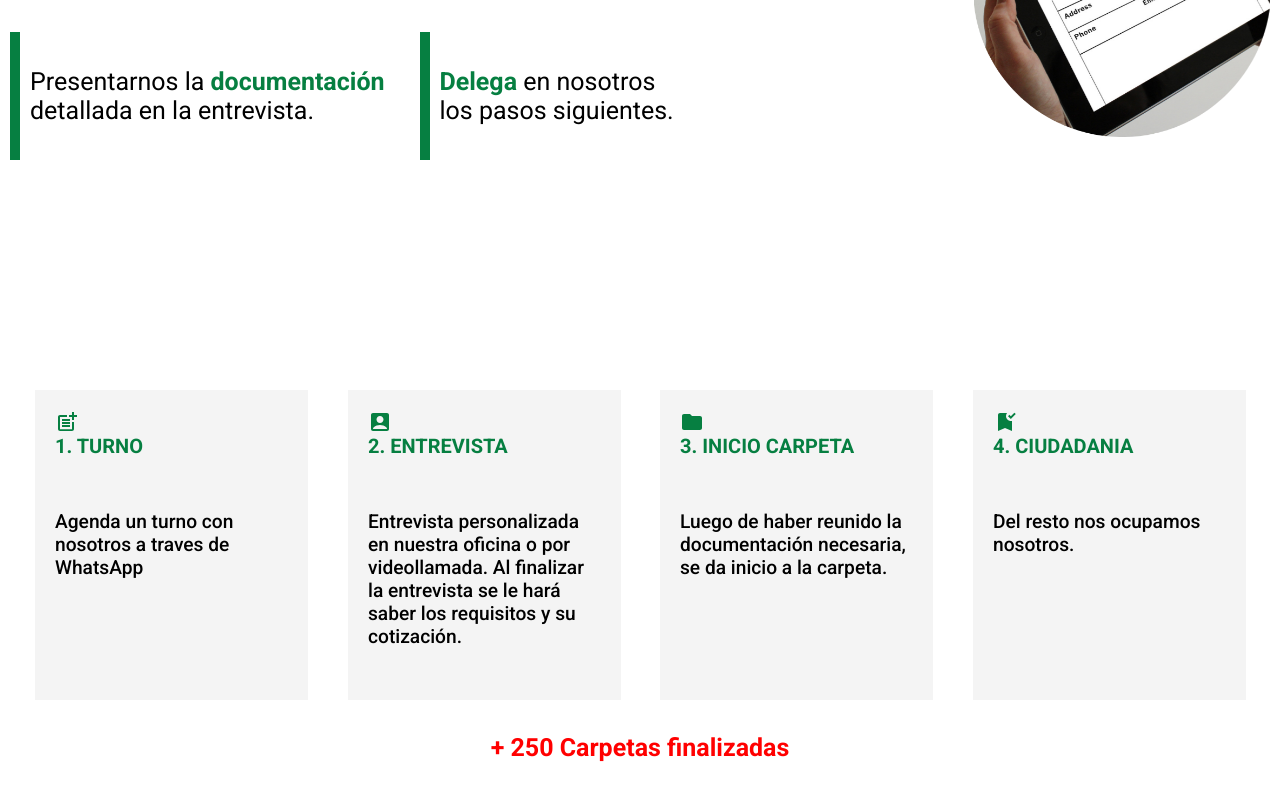
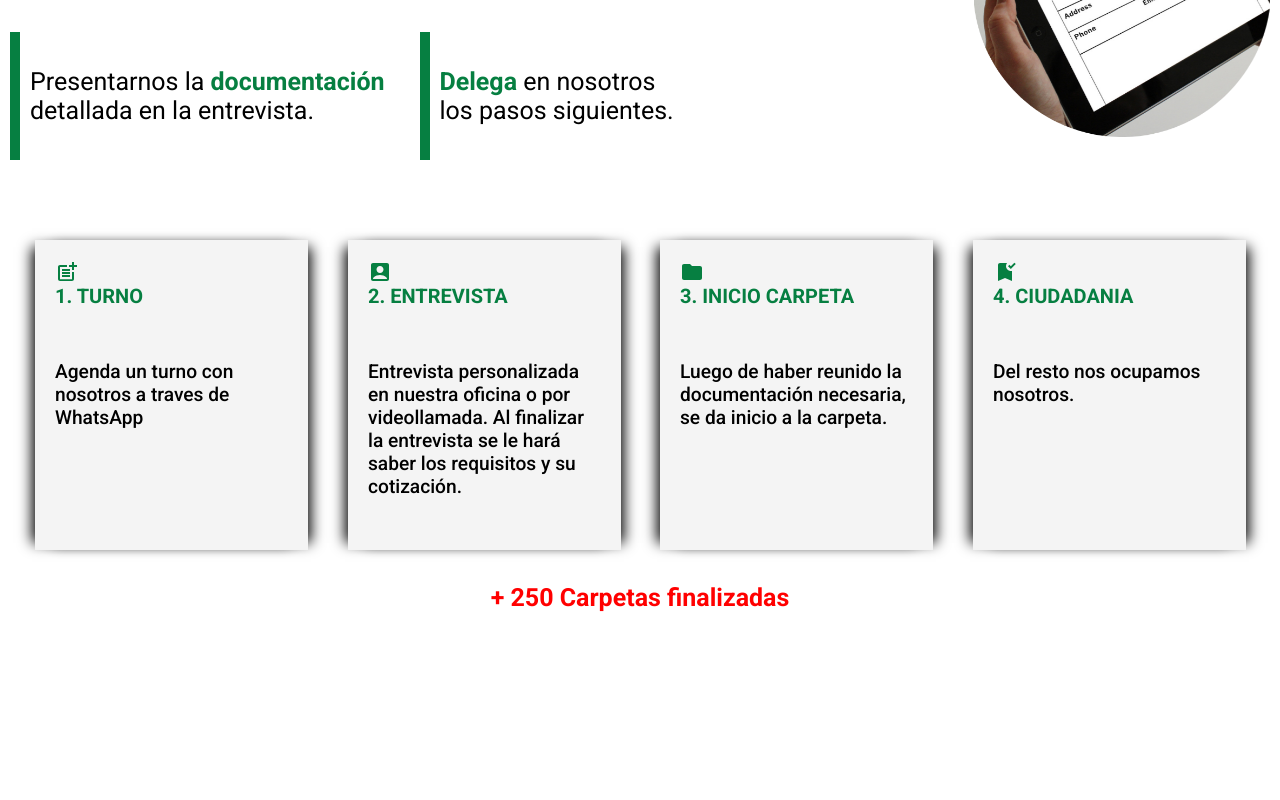
Before and after one commit to micaelgomez/Freelancer-Sta-ItaloArgentina, a React (Create React App) app: page / in a window 1280 px wide. Shown: the part 2645-3445 px from the top of the page. After the commit the page ends 3307 px from the top, so only its background shows below. Built offline with nearby package versions, Linux system fonts and the light colour scheme.

Commit message:
carpetas

```diff
--- a/src/components/carpetas/Carpetas.jsx
+++ b/src/components/carpetas/Carpetas.jsx
@@ -8,7 +8,7 @@ import Swing from "react-reveal/Swing";
 
 function Carpetas() {
   return (
-    <div className="carpeta">
+    <div className="carpeta" id ="carpeta">
       <div className="container">
         <div className="container-top">
           <Flip right>
--- a/src/components/carpetas/carpetas.scss
+++ b/src/components/carpetas/carpetas.scss
@@ -1,7 +1,7 @@
 @import "../../global.scss";
 
 .carpeta {
-  margin-top: 150px;
+  // margin-top: 150px;
   padding: 50px 0;
 
   .container {
@@ -24,6 +24,10 @@
         margin: 0px 20px;
         display: flex;
         flex-direction: column;
+        -webkit-box-shadow: -10px 0px 13px -7px #000000,
+          10px 0px 13px -7px #000000, 5px 5px 15px 5px rgba(0, 0, 0, 0);
+        box-shadow: -10px 0px 13px -7px #000000, 10px 0px 13px -7px #000000,
+          5px 5px 15px 5px rgba(0, 0, 0, 0);
 
         @include mobile {
           align-items: center;
--- a/src/components/services/Services.jsx
+++ b/src/components/services/Services.jsx
@@ -18,7 +18,7 @@ function Services() {
             posibilidad de involucrarte si lo deseas.
           </h3>
           <div className="button">
-            <a href="#proceso" className="btn">
+            <a href="#carpeta" className="btn">
               Iniciar
             </a>
           </div>
```
